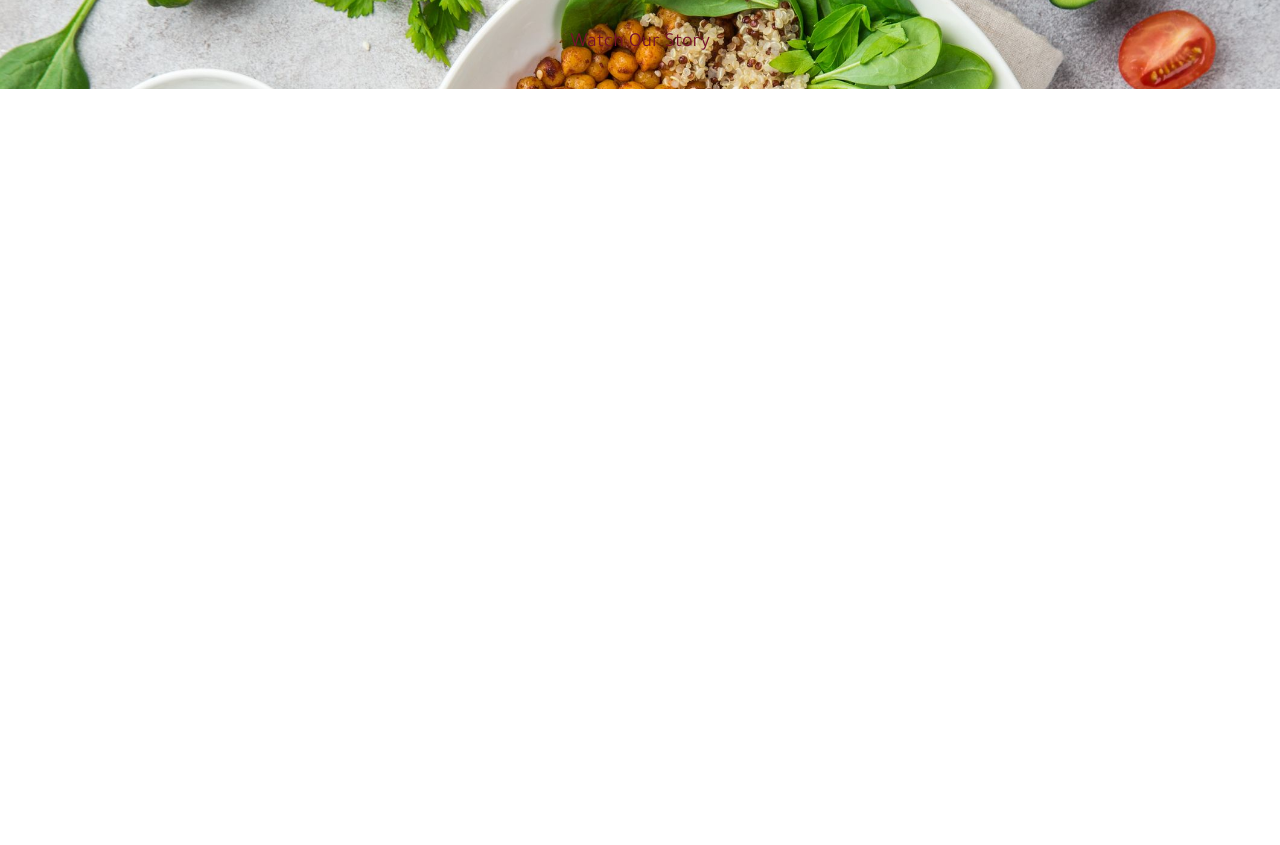
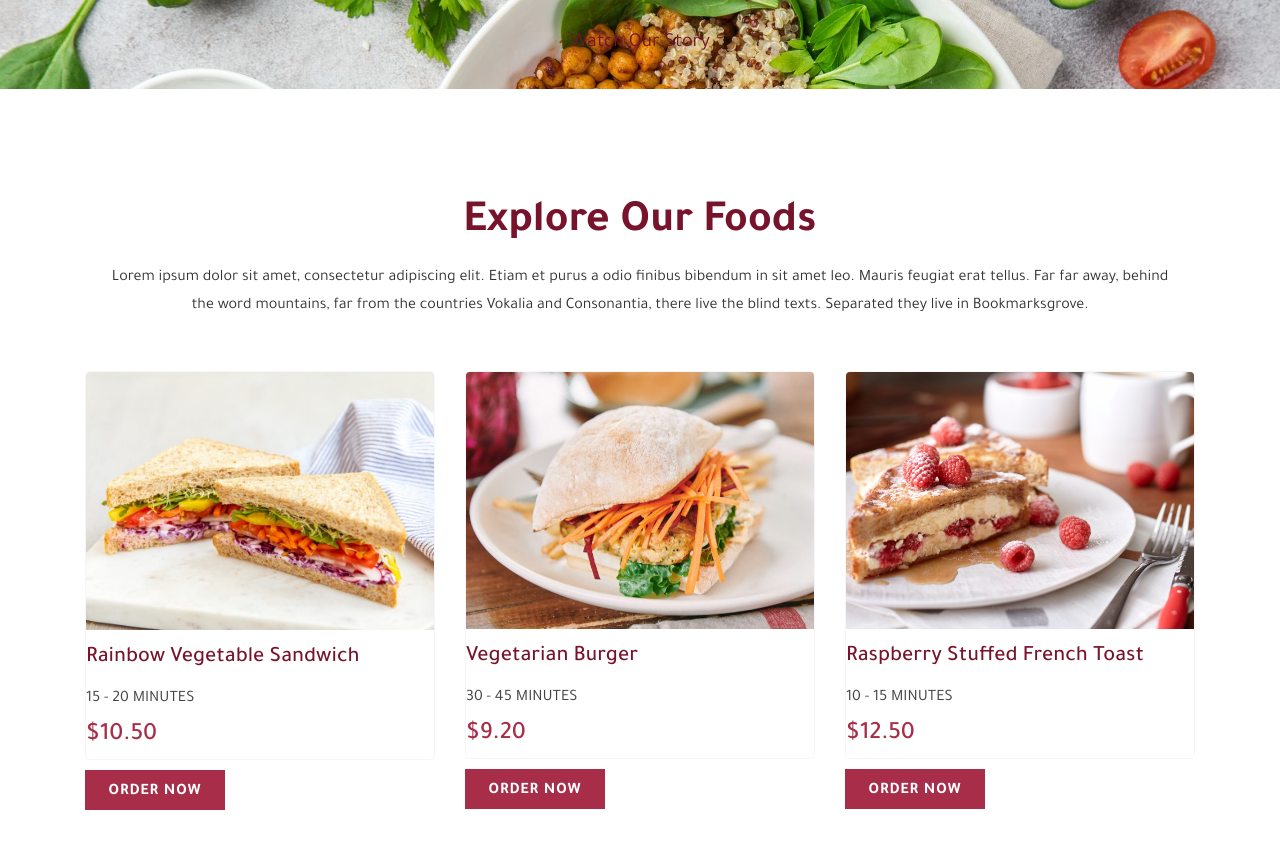
Before and after one commit to seifmoustafa/Foodera, a React (Create React App) app: page / in a window 1280 px wide. Shown: the part 2120-2965 px from the top of the page. Before the commit the page ends 2229 px from the top, so only its background shows below. Built offline with nearby package versions, Linux system fonts and the light colour scheme.

Commit message:
blog section done with data and css

```diff
--- /dev/null
+++ b/src/components/Home/Blog.js
@@ -0,0 +1,39 @@
+import React from "react";
+import Data from "../../Data";
+
+const Blog = () => {
+  const MealItem = Data.map((item) => {
+    return (
+      <div className="col-md-4">
+        <div className="box">
+          <img src={item.img} />
+          <h5> {item.title}</h5>
+          <span>{item.time}</span>
+          <h6>{item.price}</h6>
+
+        </div>
+        <button><a href="#">Order Now</a></button>
+      </div>
+    );
+  });
+  return (
+    <section className="blog">
+      <div className="container">
+        <div className="row">
+          <div className="col-md-12 col-lg-12">
+            <h2>Explore Our Foods</h2>
+            <p>
+              Lorem ipsum dolor sit amet, consectetur adipiscing elit. Etiam et
+              purus a odio finibus bibendum in sit amet leo. Mauris feugiat erat
+              tellus. Far far away, behind the word mountains, far from the
+              countries Vokalia and Consonantia, there live the blind texts.
+              Separated they live in Bookmarksgrove.
+            </p>
+          </div>
+        </div>
+        <div className="row">{MealItem}</div>
+      </div>
+    </section>
+  );
+};
+export default Blog;
--- a/src/components/Home/Home.css
+++ b/src/components/Home/Home.css
@@ -6,64 +6,62 @@
   text-align: center;
   overflow: hidden;
 }
-
 .numbers .row {
   margin: 10px 0px;
 }
-
 .numbers h2 {
   font-size: 50px;
   font-weight: bold;
   margin: 10px 0px;
   color: #fff;
-    font-family: 'Tajawal';
+  font-family: "Tajawal";
 }
-
 .numbers h6 {
   text-transform: uppercase;
   color: #fff;
-    font-family: 'Tajawal';
+  font-family: "Tajawal";
   font-weight: bold;
   letter-spacing: 1px;
 }
-
-/* css to pride, ingredients & paralex*/
-
-.pride , .ingredients{
+/* css to pride, ingredients , paralex &blog*/
+.pride,
+.ingredients {
   background-color: transparent;
   padding: 25px 0px;
   max-width: 100%;
   height: auto;
   overflow: hidden;
   margin-top: 60px;
-
 }
-
-.pride img , .ingredients img{
+.pride img,
+.ingredients img {
   max-width: 100%;
   border-radius: 10px;
 }
-
-.pride h2 , .ingredients h2,.paralex h2{
+.pride h2,
+.ingredients h2,
+.paralex h2,
+.blog h2 {
   font-size: 35px;
   font-weight: bold;
   width: 80%;
   line-height: 50px;
   margin: 10px 0px;
   color: #77132b;
-    font-family: 'Tajawal';
+  font-family: "Tajawal";
 }
-
-.pride p , .ingredients p,.paralex p{
+.pride p,
+.ingredients p,
+.paralex p,
+.blog p {
   font-size: 16px;
   line-height: 28px;
   color: #333;
-    font-family: 'Tajawal';
+  font-family: "Tajawal";
   margin-top: 15px;
-
 }
-
-.pride button, .ingredients button {
+.pride button,
+.ingredients button, .blog button {
   background-color: #a82d49;
   border: 1px solid #a82d49;
   box-sizing: border-box;
@@ -71,41 +69,37 @@
   height: 40px;
   text-align: center;
   margin-top: 20px;
-    transition: .2s ease;
-
+  transition: 0.2s ease;
 }
-
-.pride button a , .ingredients button a {
+.pride button a,
+.ingredients button a,.blog button a {
   display: block;
   color: #fff;
-    font-family: 'Tajawal';
+  font-family: "Tajawal";
   text-decoration: none !important;
   text-transform: uppercase;
   font-weight: bold;
 }
-
-.pride button:hover a,.ingredients button:hover a {
+.pride button:hover a,
+.ingredients button:hover a,.blog button:hover a {
   color: #77132b;
 }
-
-.pride button:hover , .ingredients button:hover{
+.pride button:hover,
+.ingredients button:hover,.blog button:hover {
   background-color: #fff;
 }
 /* css to ingredients */
-
-
-.ingredients ul{
+.ingredients ul {
   padding: 0px;
 }
-.ingredients ul li{
+.ingredients ul li {
   list-style: square;
-    font-family:'Tajawal' ;
+  font-family: "Tajawal";
   color: #333;
   margin-top: 10px;
 }
 /* css to the paralex section */
-
-.paralex{
+.paralex {
   background: url("../../assets/header.png");
   background-size: cover;
   width: 100%;
@@ -113,22 +107,84 @@
   padding: 30px 0px;
   text-align: center;
 }
-.paralex row{
+.paralex row {
   margin: 50px 0px;
 }
-.paralex h2{
+.paralex h2 {
   width: 100%;
   margin: 20px 0px;
 }
-.paralex{
+.paralex {
   color: #444;
   margin: 20px 0px;
   line-height: 32px;
 }
-.paralex a{
+.paralex a {
   color: #77132b;
   font-size: 20px;
   margin: 20px 0px;
-    font-family:'Tajawal' ;
+  font-family: "Tajawal";
   text-decoration: none !important;
 }
+/* css for blog */
+.blog {
+  margin-top: 50px;
+  padding: 25px 0px;
+  overflow: hidden;
+  width: 100%;
+  height: auto;
+}
+.blog .row:first-child {
+  text-align: center;
+  margin: 25px 0px;
+}
+.blog h2 {
+  font-size: 45px;
+  width: 100%;
+}
+.blog .box {
+  width: 100%;
+  max-width: 100%;
+  height: auto;
+  overflow: hidden;
+  border: 1px solid #f6f6f6;
+  box-sizing: border-box;
+  margin-top: 10px;
+  border-radius: 5px;
+}
+.blog img {
+  max-width: 100%;
+}
+
+.blog h5 {
+  color: #77132b;
+  font-family: "Tajawal";
+  font-size: 22px;
+  margin: 15px 0px;
+}
+
+.blog .box span {
+  display: block;
+  color: #444;
+  font-family: "Tajawal";
+  font-size: 16px;
+  margin: 10px 0px;
+  text-transform: uppercase;
+}
+.blog .box h6{
+  color: #a82d49;
+  font-size: 25px;
+  font-family: 'Tajawal';
+}
+.blog button{
+  margin-top: 10px;
+  margin-bottom: 10px;
+  transition: .3s ease-in-out;
+}
+.blog button a{
+  display: initial;
+  letter-spacing: 1px;
+}
+.blog button:hover{
+  background-color: transparent;
+}
--- a/src/components/Home/Home.js
+++ b/src/components/Home/Home.js
@@ -3,6 +3,7 @@ import Header from "./Header";
 import header from "../../assets/header.png"
 import "./Home.css"
 import home1 from "../../assets/home1.png"
+import Blog from "./Blog";
 const Home = () => {
     return (
         <Fragment>
@@ -89,6 +90,7 @@ const Home = () => {
                     </div>
                 </div>
             </section>
+            <Blog />
         </Fragment>
 
 
```
Lines whose indentation alone changed are shown as unchanged.
